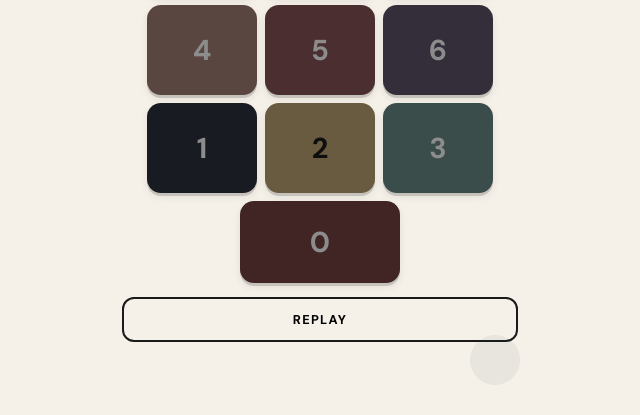
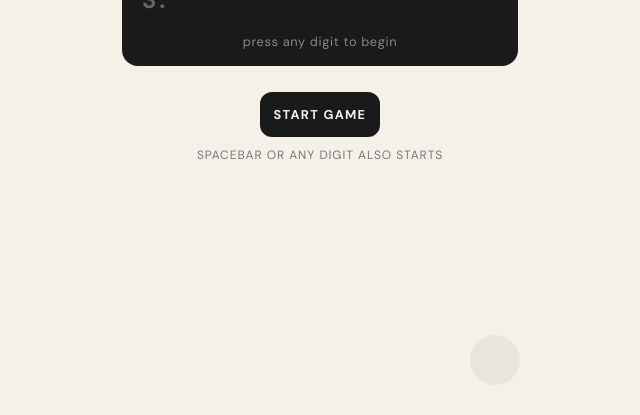
Before and after one commit to krjadhav/pi_mon_says, a plain HTML site: page index.html in a window 1280 px wide. Shown: the part 385-800 px from the top of the page, without its empty margins (320-960 px from the left). Drawn offline with Linux system fonts and the light colour scheme.

Commit message:
feat: add keyboard-first start screen

```diff
--- a/index.html
+++ b/index.html
@@ -149,6 +149,22 @@
   .message.error { color: var(--red); font-weight: 700; }
   .message.success { color: var(--teal); }
 
+  .start-panel {
+    display: flex;
+    flex-direction: column;
+    align-items: center;
+    gap: 10px;
+    margin: 12px 0 6px;
+  }
+
+  .start-hint {
+    font-size: 0.75rem;
+    letter-spacing: 0.08em;
+    text-transform: uppercase;
+    color: #777;
+    text-align: center;
+  }
+
   /* --- Keypad --- */
   .keypad-area {
     flex: 1;
@@ -286,6 +302,11 @@
 
   .display.glow { animation: pulse-glow 0.6s ease; }
 
+  .app.awaiting-start .keypad-area,
+  .app.awaiting-start .actions {
+    display: none;
+  }
+
   @media (min-width: 768px) {
     .app {
       justify-content: center;
@@ -333,6 +354,11 @@
     </div>
   </div>
 
+  <div class="start-panel" id="startPanel">
+    <button class="btn primary" id="startBtn">START GAME</button>
+    <div class="start-hint">spacebar or any digit also starts</div>
+  </div>
+
   <div class="keypad-area">
     <div class="playback-overlay" id="overlay"></div>
     <div class="row">
@@ -378,6 +404,7 @@ let piRequestCounter = 0;
 const piRequestPromises = new Map();
 const piPendingRequests = new Map();
 let playerTurnActive = false;
+let awaitingStart = true;
 
 // --- Audio engine ---
 const AudioCtx = window.AudioContext || window.webkitAudioContext;
@@ -637,11 +664,19 @@ const bestEl = document.getElementById('best');
 const sequenceEl = document.getElementById('sequence');
 const messageEl = document.getElementById('message');
 const displayEl = document.getElementById('display');
+const appEl = document.querySelector('.app');
 const overlay = document.getElementById('overlay');
 const replayBtn = document.getElementById('replayBtn');
+const startPanel = document.getElementById('startPanel');
+const startBtn = document.getElementById('startBtn');
 const keys = document.querySelectorAll('.key');
 
 bestEl.textContent = bestScore;
+
+function syncStartUi() {
+  appEl.classList.toggle('awaiting-start', awaitingStart);
+  startPanel.hidden = !awaitingStart;
+}
 
 // --- Rendering ---
 function renderSequence(opts = {}) {
@@ -748,13 +783,14 @@ function startGame() {
   inputIndex = 0;
   completedDigits = 0;
   playerTurnActive = false;
+  awaitingStart = false;
   gameActive = true;
+  syncStartUi();
   updateScore();
   playSequence();
 }
 
 function handleDigitPress(digit) {
-  // After game over, any digit starts a new round.
   if (!gameActive && !isPlaying) {
     ensureAudio();
     startGame();
@@ -856,6 +892,11 @@ replayBtn.addEventListener('click', () => {
   replaySequence();
 });
 
+startBtn.addEventListener('click', () => {
+  ensureAudio();
+  startGame();
+});
+
 // Keyboard support
 document.addEventListener('keydown', (e) => {
   const d = parseInt(e.key);
@@ -864,6 +905,7 @@ document.addEventListener('keydown', (e) => {
     const key = document.querySelector(`.key[data-digit="${d}"]`);
     if (key) key.classList.add('pressed');
     handleDigitPress(d);
+    return;
   }
   if (e.key === 'Enter' || e.key === ' ') {
     if (isPlaying) {
@@ -892,6 +934,8 @@ document.addEventListener('touchend', (e) => {
 window.addEventListener('beforeunload', () => {
   resetPiWorker();
 });
+
+syncStartUi();
 </script>
 
 </body>
```
